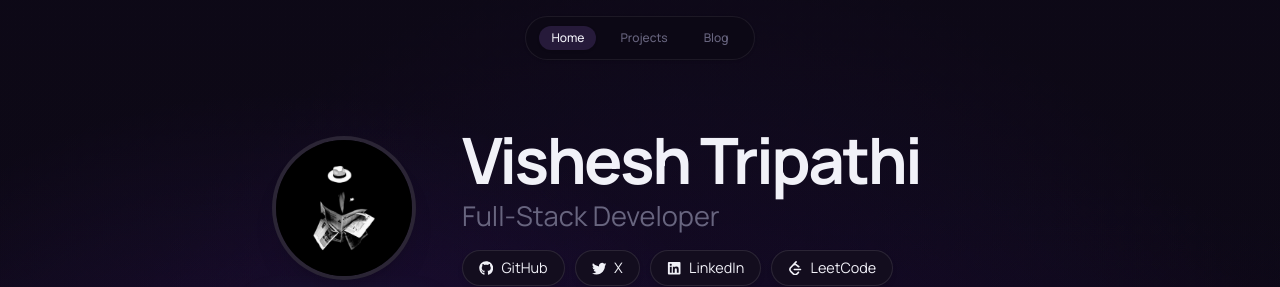
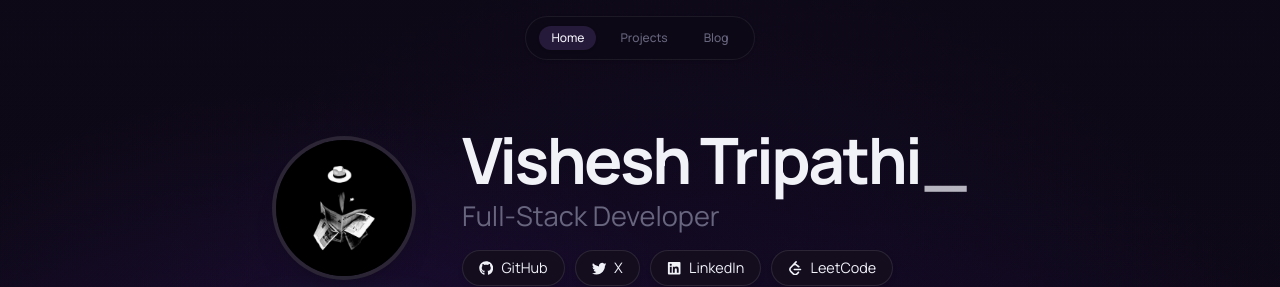
Before and after one commit to VTCodeCraft/next-portfolio, a Next.js app: page / in a window 1280 px wide. Shown: the top 287 px of the page. Built offline with nearby package versions, Linux system fonts and the light colour scheme; no server answers.

Commit message:
feat: replace static name with animated TextType component in Intro section

```diff
--- a/src/components/sections/intro.tsx
+++ b/src/components/sections/intro.tsx
@@ -7,6 +7,7 @@ import { HiDownload } from "react-icons/hi";
 import { BsTwitter, BsTwitterX } from "react-icons/bs";
 import { SiLeetcode } from "react-icons/si";
 import { useSectionInView } from "@/lib/hooks";
+import TextType from "@/components/TextType";
 
 export default function Intro() {
   const ref = useSectionInView("Introduction", 0.75);
@@ -35,9 +36,19 @@ export default function Intro() {
             </span>
           </div>
 
-          <h1 className="font-[family:var(--font-heading)] text-3xl font-bold tracking-[-0.04em] text-foreground sm:text-5xl lg:text-[3.6rem] xl:text-[4rem]">
-            Vishesh Tripathi
-          </h1>
+          <TextType
+            as="h1"
+            text="Vishesh Tripathi"
+            typingSpeed={50}
+            pauseDuration={2000}
+            showCursor
+            cursorCharacter="_"
+            deletingSpeed={50}
+            loop={true}
+            variableSpeed={{ min: 60, max: 120 }}
+            cursorBlinkDuration={0.5}
+            className="font-[family:var(--font-heading)] text-3xl font-bold tracking-[-0.04em] text-foreground sm:text-5xl lg:text-[3.6rem] xl:text-[4rem]"
+          />
 
           <p className="mt-1.5 text-lg text-muted-foreground sm:text-2xl lg:text-[1.7rem]">
             Full-Stack Developer
```
